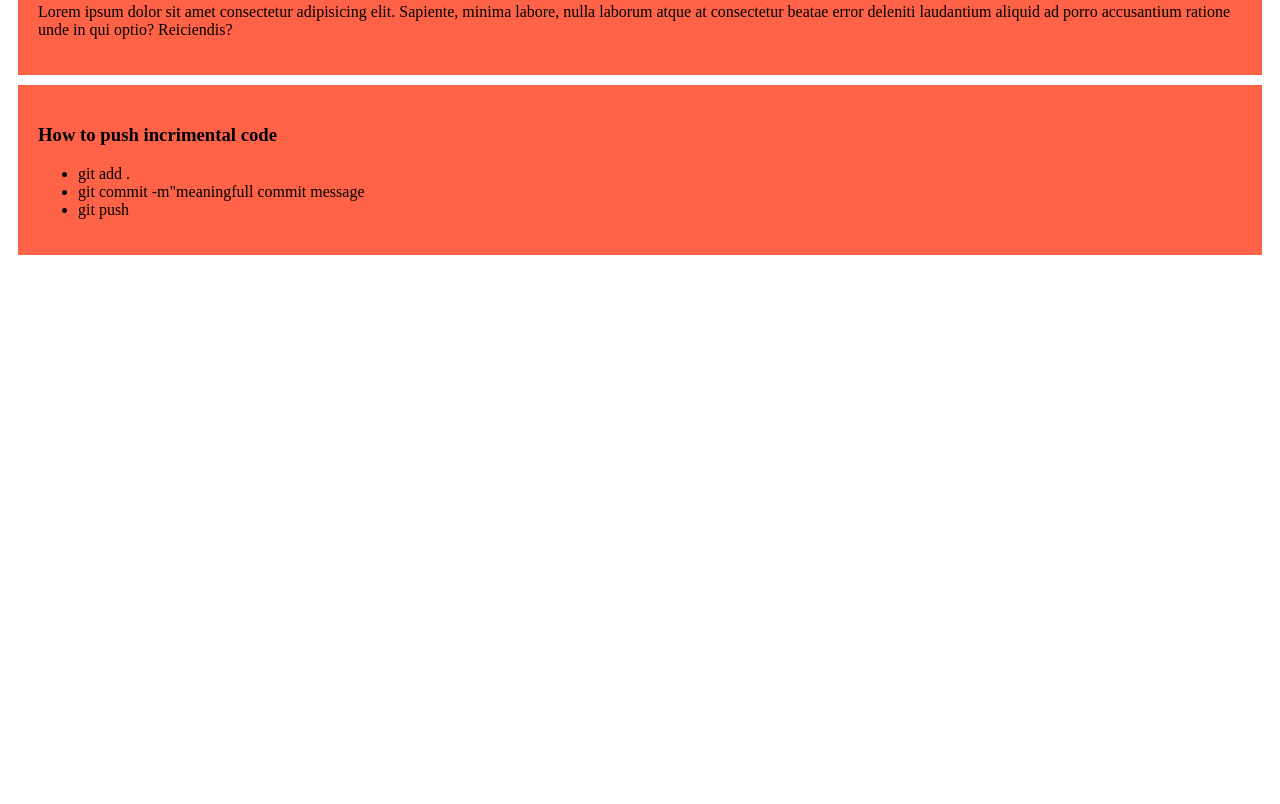
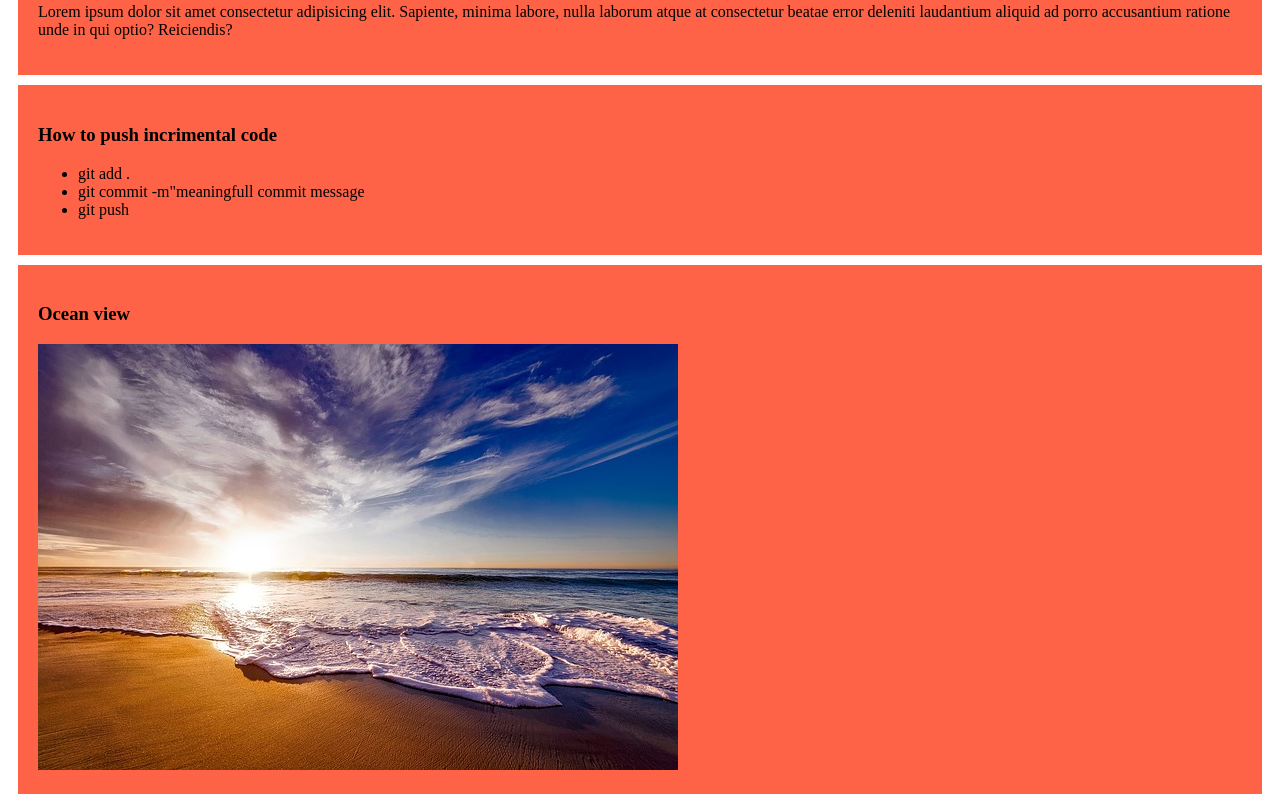
Before and after one commit to Naim2953/my-simple-website, a plain HTML site: page index.html in a window 1280 px wide. Shown: the part 409-1213 px from the top of the page. Before the commit the page ends 800 px from the top, so only its background shows below. Drawn offline with Linux system fonts and the light colour scheme.

Commit message:
Ocean view

```diff
--- a/index.html
+++ b/index.html
@@ -47,6 +47,10 @@
         <li>git push</li>
     </ul>
 </div>
+<div>
+    <h3>Ocean view</h3>
+    <img src="image/beach-1751455_640.jpg"
+</div>
 
 
 
```
Also changed, not shown: image/beach-1751455_640.jpg (added).
